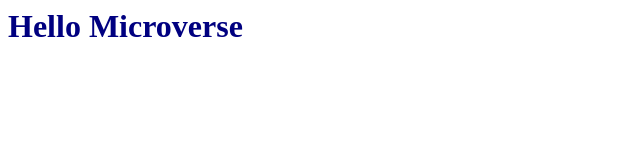
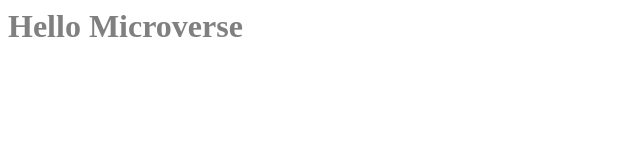
Before and after one commit to Ofarouq310/Hello-Microverse, a website: page index.html in a window 1280 px wide. Shown: the whole page, without its empty margins (0-640 px from the left). Drawn offline with Linux system fonts and the light colour scheme.

Commit message:
styles file modifies

```diff
--- a/styles.css
+++ b/styles.css
@@ -1,3 +1,3 @@
 h1 {
-  color: navy;
+  color: gray;
 }
```
